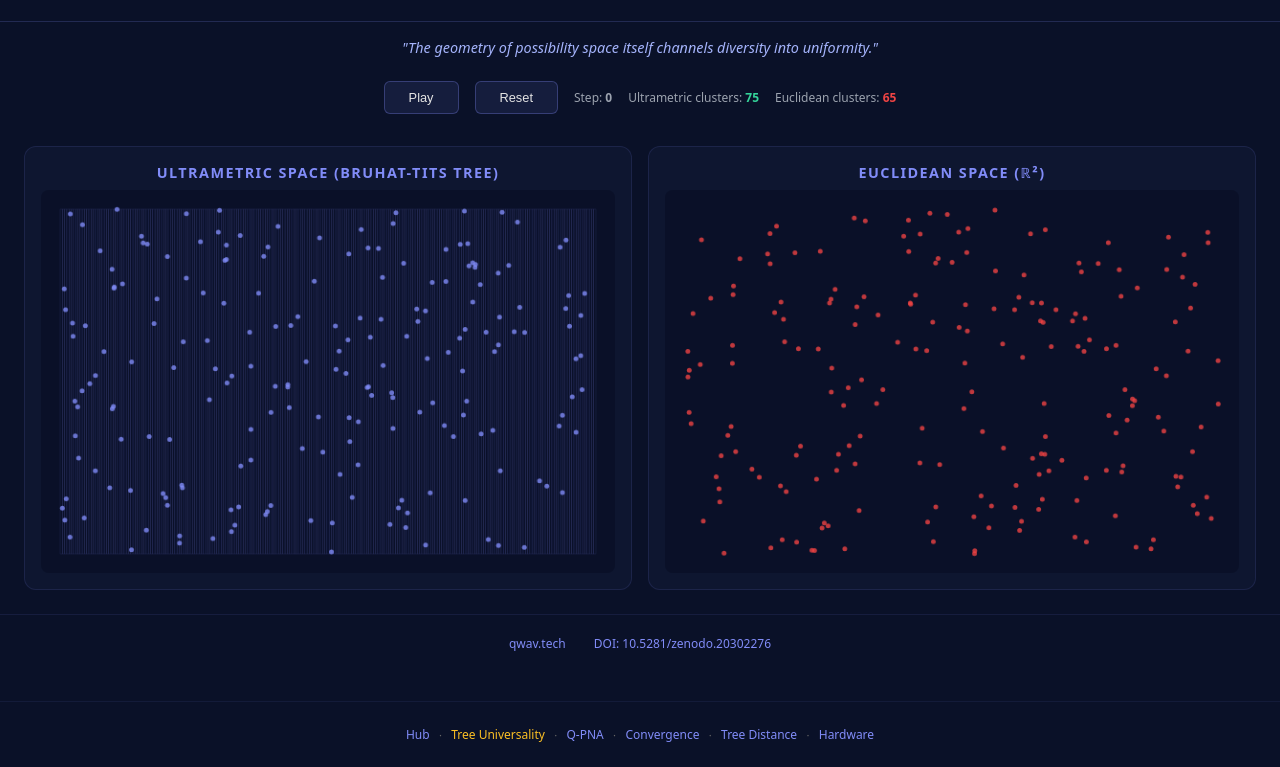
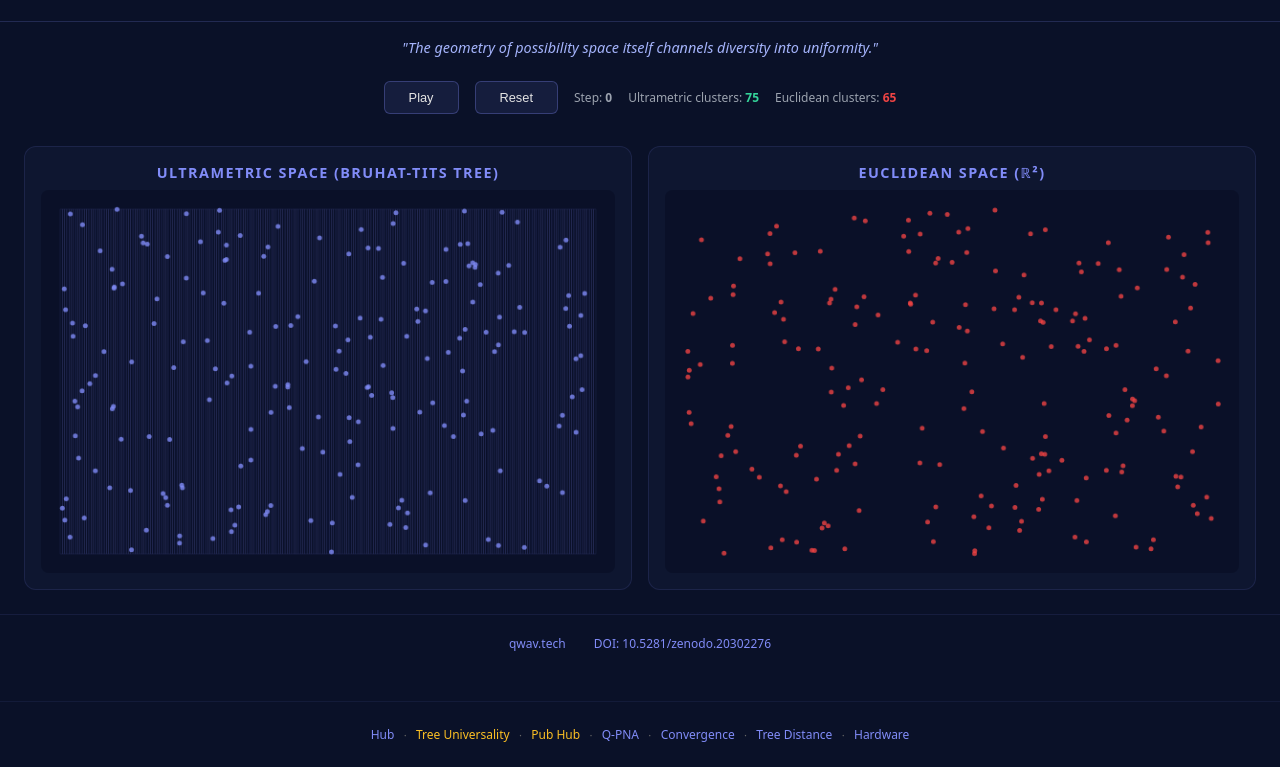
Before and after one commit to QNFO/ultrametric-convergence, a plain HTML site: page index.html in a window 1280 px wide. Shown: the part 60-827 px from the top of the page. Drawn offline with Linux system fonts and the light colour scheme.

Commit message:
Add Publication Hub to cross-link footer

```diff
--- a/index.html
+++ b/index.html
@@ -187,7 +187,7 @@ init();
 </script>
 <footer style="text-align:center;padding:1.5rem 1rem;border-top:1px solid rgba(129,140,248,0.08);margin-top:2rem;font-size:0.7rem;color:#666">
 <a href="https://qnfo.github.io/QWAV/" style="color:#818CF8;margin:0 0.4rem">Hub</a> ·
-<a href="https://qnfo.github.io/ultrametric-tree-universality/" style="color:#FBBF24;margin:0 0.4rem">Tree Universality</a> ·
+<a href="https://qnfo.github.io/ultrametric-tree-universality/" style="color:#FBBF24;margin:0 0.4rem">Tree Universality</a> · <a href="https://qnfo.github.io/ultrametric-tree-universality/pub-hub.html" style="color:#FBBF24;margin:0 0.4rem">Pub Hub</a> ·
 <a href="https://qnfo.github.io/Q-PNA/" style="color:#818CF8;margin:0 0.4rem">Q-PNA</a> ·
 <a href="https://qnfo.github.io/ultrametric-convergence/" style="color:#818CF8;margin:0 0.4rem">Convergence</a> ·
 <a href="https://qnfo.github.io/tree-distance/" style="color:#818CF8;margin:0 0.4rem">Tree Distance</a> ·
```
